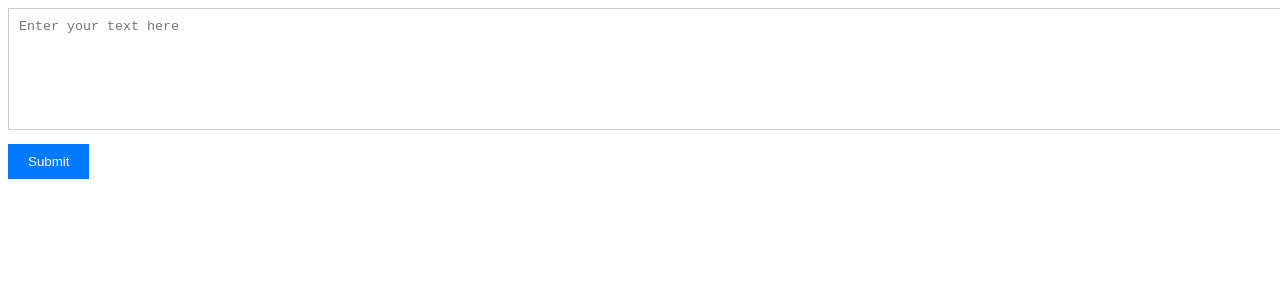
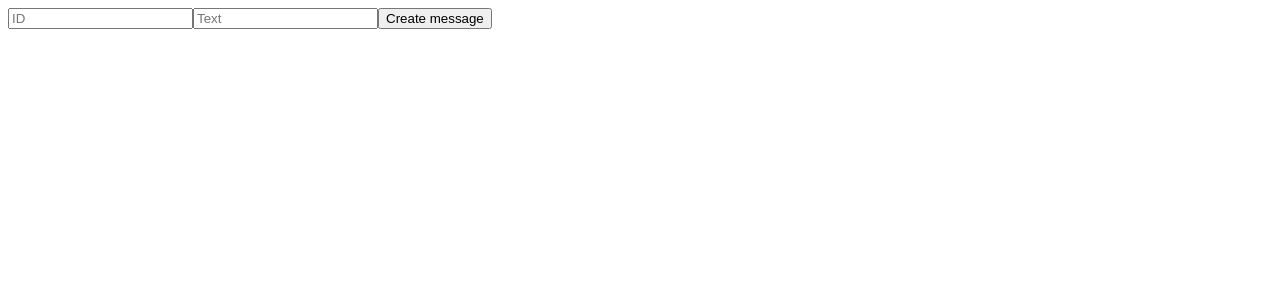
Before and after one commit to Akmot9/vue.js_tuto, a Vue app in the folder site/: page / in a window 1280 px wide. Shown: the top 300 px of the page. Built offline with nearby package versions, Linux system fonts and the light colour scheme.

Commit message:
api envoie donné à bdd

```diff
--- a/site/src/components/TextButton.vue
+++ b/site/src/components/TextButton.vue
@@ -1,50 +1,29 @@
 <template>
   <div>
-      <textarea v-model="text" placeholder="Enter your text here"></textarea>
-      <button @click="onClick">Submit</button>
-      <p v-if="submitted">You entered: {{ text }}</p>
+    <input v-model="id" type="number" placeholder="ID">
+    <input v-model="text" type="text" placeholder="Text">
+    <button @click="createMessage">Create message</button>
   </div>
 </template>
 
 <script>
-  import axios from "axios";
-
 export default {
   data() {
     return {
-        text: "",
-        submitted: false
-      };
+      id: null,
+      text: null
+    }
   },
   methods: {
-        onClick() {
-            // Send message using Axios
-            axios.post("http://localhost:8000/messages", { text: this.text })
-            .then(response => {
-            console.log("Message sent:", response.data);
-            this.submitted = true;
-        })
-        .catch(error => {
-        console.error("Error sending message:", error);
+    async createMessage() {
+      const response = await fetch("http://localhost:8000/messages", {
+        method: "POST",
+        headers: { "Content-Type": "application/json" },
+        body: JSON.stringify({ id: this.id, text: this.text })
       });
+      const data = await response.json();
+      console.log(data);
     }
   }
-  };
+}
 </script>
-
-  <style scoped>
-  textarea {
-    width: 100%;
-    height: 100px;
-    padding: 10px;
-    margin-bottom: 10px;
-    border: 1px solid #ccc;
-  }
-  button {
-    background-color: #007bff;
-    color: #fff;
-    border: none;
-    padding: 10px 20px;
-    cursor: pointer;
-  }
-  </style>
```
Also changed, not shown: 2 other files (tests, documents, lock files or other folders). Lines whose indentation alone changed are shown as unchanged.
